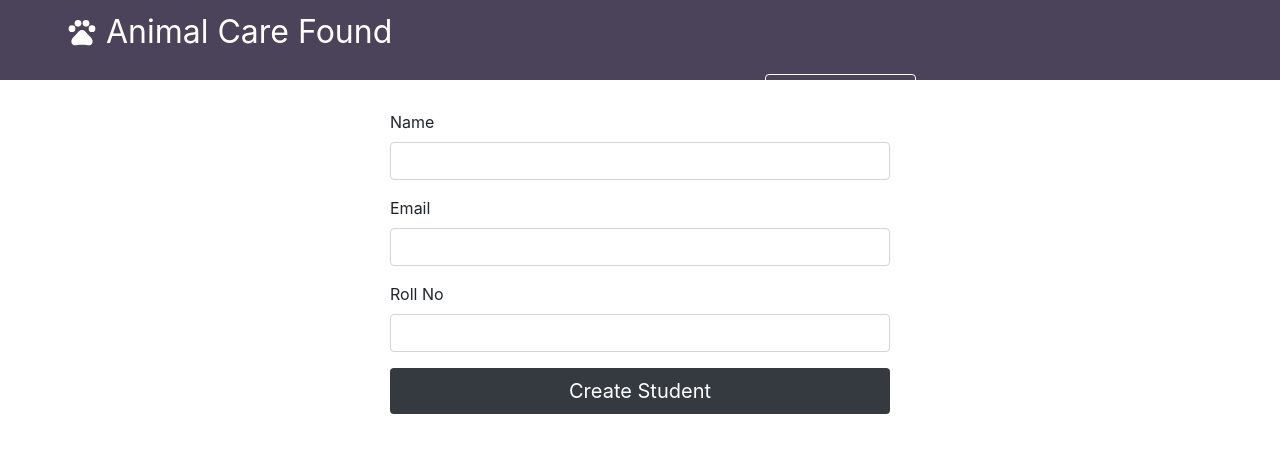
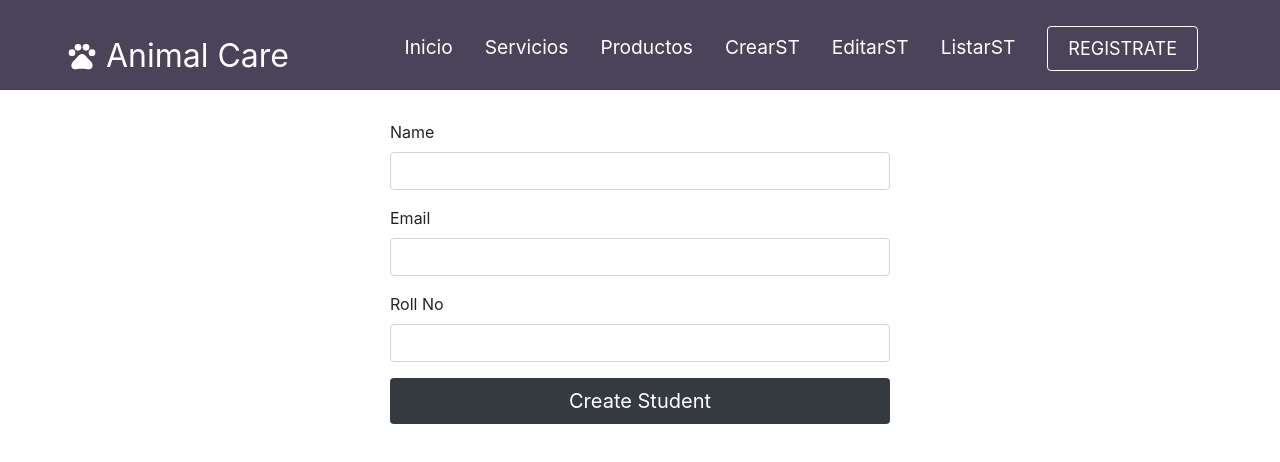
Before and after one commit to srendonv/animal-care-foundation, a React (Create React App) app: page / in a window 1280 px wide. Shown: the top 462 px of the page. Built offline with nearby package versions, Linux system fonts and the light colour scheme.

Commit message:
Modifying web site name and navbar style by mcastan0 - July 18 2021

```diff
--- a/src/components/Navbar/Navbar.css
+++ b/src/components/Navbar/Navbar.css
@@ -1,8 +1,8 @@
 .navbar {
     /* background: #1c2237; */
     background: #4B4359;
-    height: 80px;
     display: flex;
+    height: 90px;
     justify-content: center;
     align-items: center;
     font-size: 1.2rem;
--- a/src/components/Navbar/Navbar.js
+++ b/src/components/Navbar/Navbar.js
@@ -34,7 +34,7 @@ const Navbar = () => {
           <div className='navbar-container container'>
             <Link to='/' className='navbar-logo' onClick={closeMobileMenu}>
               <MdPets className='navbar-icon' />
-              Animal Care Found
+              Animal Care
             </Link>
             <div className='menu-icon' onClick={handleClick}>
               {click ? <FaTimesCircle /> : <FaBars />}
```
